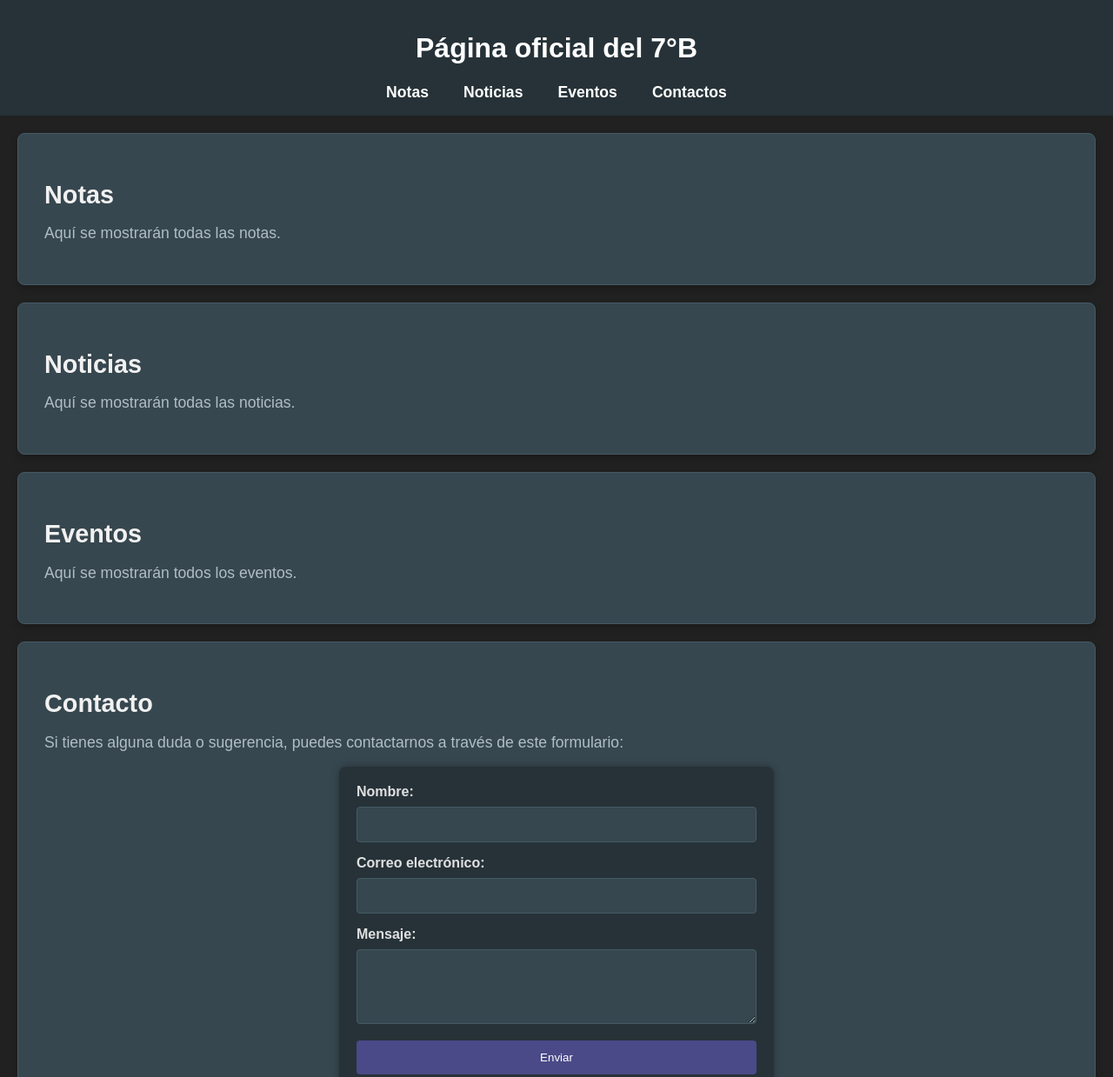
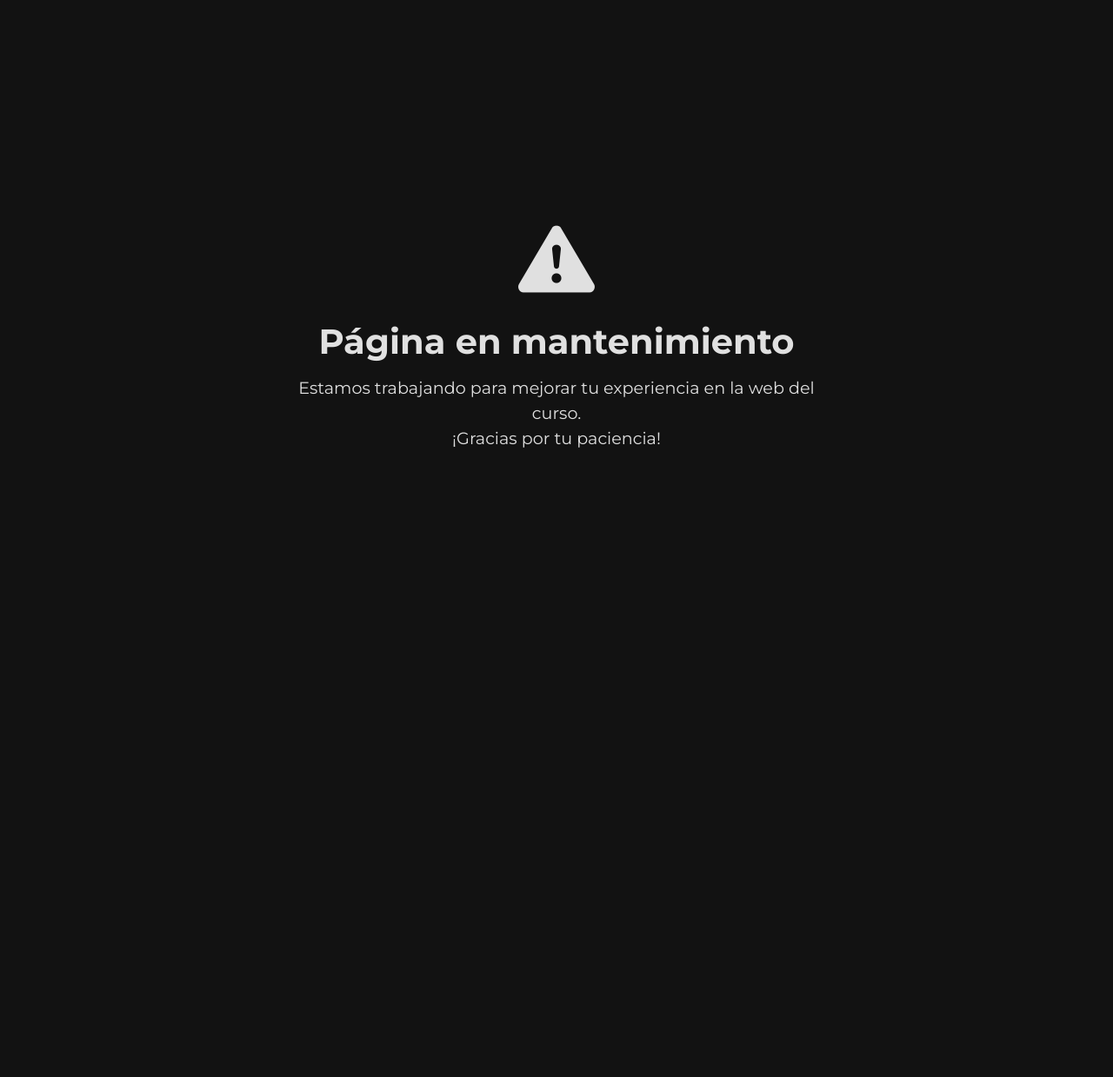
Before and after one commit to Zairoxxd/7BWeb, a plain HTML site: page index.html in a window 1280 px wide. Shown: the top 1239 px of the page at 87% size. After the commit the page ends 800 px from the top, so only its background shows below. Drawn offline with nearby package versions, Linux system fonts and the light colour scheme.

Commit message:
Update index.html

```diff
--- a/index.html
+++ b/index.html
@@ -1,63 +1,91 @@
 <!DOCTYPE html>
 <html lang="es">
 <head>
-    <meta charset="UTF-8">
-    <meta name="viewport" content="width=device-width, initial-scale=1.0">
-    <title>Página Oficial del 7°B</title>
-    <link rel="stylesheet" href="styles.css">
+  <meta charset="UTF-8" />
+  <meta name="viewport" content="width=device-width, initial-scale=1.0"/>
+  <title>Página en Mantenimiento</title>
+
+  <!-- Agregar Bootstrap Icons -->
+  <link href="https://cdn.jsdelivr.net/npm/bootstrap-icons/font/bootstrap-icons.css" rel="stylesheet">
+
+  <link href="https://fonts.googleapis.com/css2?family=Montserrat:wght@400;700&display=swap" rel="stylesheet">
+  <style>
+    :root {
+      --primary: #00bcd4;
+      --bg-dark: #121212;
+      --text-light: #e0e0e0;
+    }
+
+    * {
+      margin: 0;
+      padding: 0;
+      box-sizing: border-box;
+    }
+
+    body {
+      background: var(--bg-dark);
+      color: var(--text-light);
+      font-family: 'Montserrat', sans-serif;
+      display: flex;
+      justify-content: center;
+      align-items: center;
+      height: 100vh;
+      padding: 20px;
+      overflow: hidden;
+    }
+
+    .container {
+      text-align: center;
+      max-width: 600px;
+      animation: fadeIn 2s ease;
+    }
+
+    .icon {
+      font-size: 5rem;
+      margin-bottom: 20px;
+      animation: pulse 2s infinite;
+    }
+
+    h1 {
+      font-size: 2.5rem;
+      margin-bottom: 15px;
+      font-weight: 700;
+    }
+
+    p {
+      font-size: 1.2rem;
+      line-height: 1.5;
+      margin-bottom: 30px;
+    }
+
+    @keyframes fadeIn {
+      from { opacity: 0; transform: translateY(20px); }
+      to { opacity: 1; transform: translateY(0); }
+    }
+
+    @keyframes pulse {
+      0%, 100% { transform: scale(1); }
+      50% { transform: scale(1.1); }
+    }
+
+    @media (max-width: 600px) {
+      h1 {
+        font-size: 2rem;
+      }
+      p {
+        font-size: 1rem;
+      }
+      .icon {
+        font-size: 4rem;
+      }
+    }
+  </style>
 </head>
 <body>
-    <header>
-        <h1>Página oficial del 7°B</h1>
-        <nav>
-            <ul>
-                <li><a href="#notas">Notas</a></li>
-                <li><a href="#noticias">Noticias</a></li>
-                <li><a href="#eventos">Eventos</a></li>
-                <li><a href="#contactos">Contactos</a></li> <!-- Enlace al formulario de contacto -->
-            </ul>
-        </nav>
-    </header>
-
-    <main>
-        <section id="notas">
-            <h2>Notas</h2>
-            <p>Aquí se mostrarán todas las notas.</p>
-        </section>
-        <section id="noticias">
-            <h2>Noticias</h2>
-            <p>Aquí se mostrarán todas las noticias.</p>
-        </section>
-        <section id="eventos">
-            <h2>Eventos</h2>
-            <p>Aquí se mostrarán todos los eventos.</p>
-        </section>
-
-        <!-- Sección de Contactos -->
-        <section id="contactos">
-            <h2>Contacto</h2>
-            <p>Si tienes alguna duda o sugerencia, puedes contactarnos a través de este formulario:</p>
-            <form id="formulario-contacto">
-                <label for="nombre">Nombre:</label>
-                <input type="text" id="nombre" name="nombre" required>
-
-                <label for="email">Correo electrónico:</label>
-                <input type="email" id="email" name="email" required>
-
-                <label for="mensaje">Mensaje:</label>
-                <textarea id="mensaje" name="mensaje" rows="4" required></textarea>
-
-                <button type="submit">Enviar</button>
-            </form>
-            <div id="mensajeExito" style="display:none;">¡Mensaje enviado exitosamente!</div>
-            <div id="mensajeError" style="display:none;">Hubo un error al enviar el mensaje.</div>
-        </section>
-    </main>
-
-    <footer>
-        <p>Curso 7°B 2025</p>
-    </footer>
-
-    <script src="script.js"></script>
+  <div class="container">
+    <div class="icon"><i class="bi bi-exclamation-triangle-fill"></i></div>
+    <h1>Página en mantenimiento</h1>
+    <p>Estamos trabajando para mejorar tu experiencia en la web del curso.<br>¡Gracias por tu paciencia!</p>
+  </div>
 </body>
 </html>
```
